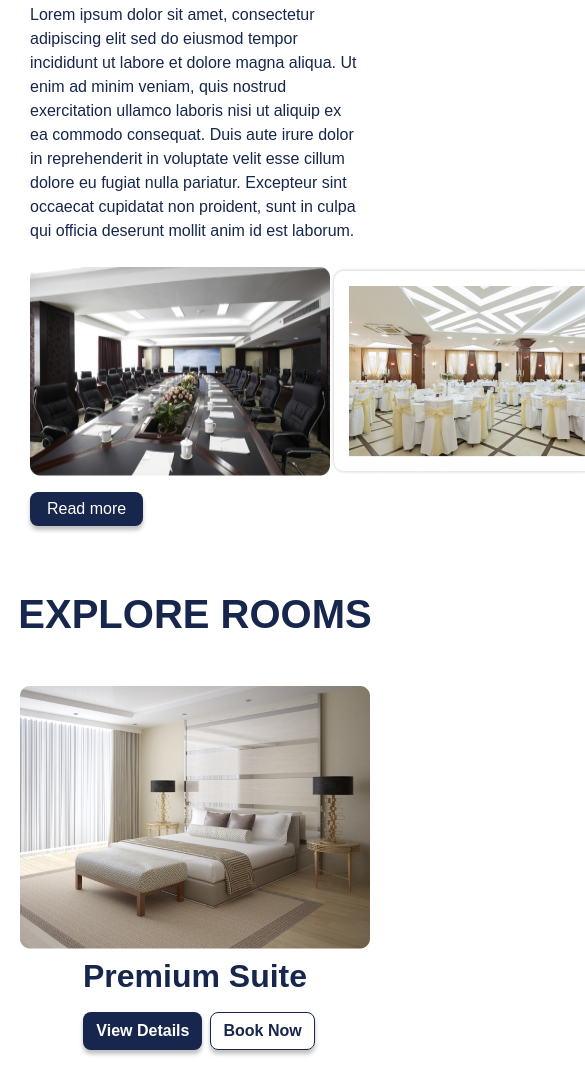
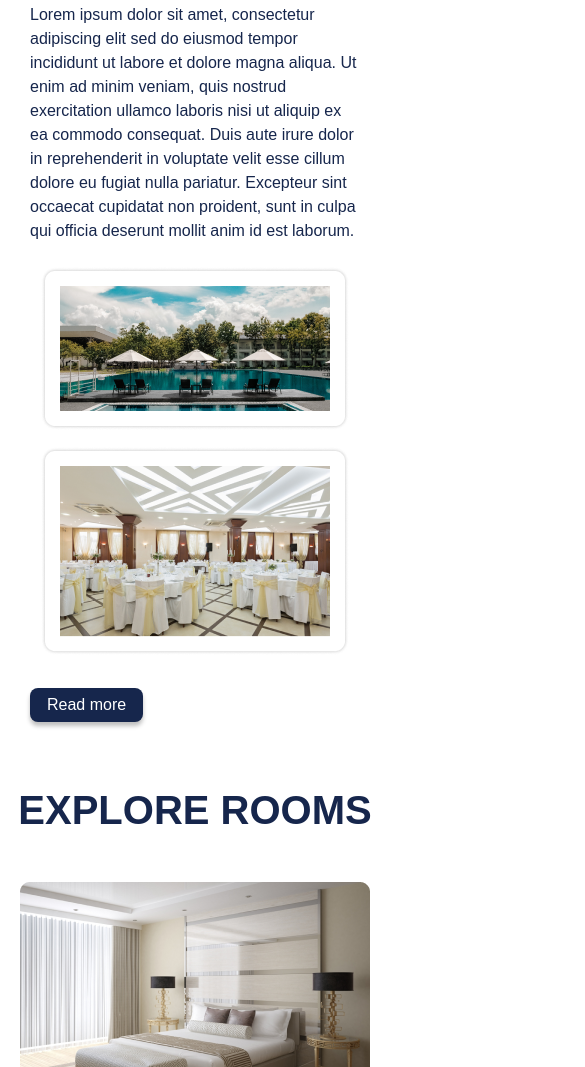
Before and after one commit to bony237/hotel_envato_avengers, a plain HTML site: page homepage.html in a window 390 px wide. Shown: the part 838-1905 px from the top of the page, 585 px wide, since content can reach past the window. Drawn offline with nearby package versions, Linux system fonts and the light colour scheme; a web font is replaced by a local one.

Commit message:
responsive homepage

```diff
--- a/homepage.html
+++ b/homepage.html
@@ -91,10 +91,11 @@
               nulla pariatur. Excepteur sint occaecat cupidatat non proident,
               sunt in culpa qui officia deserunt mollit anim id est laborum.
             </p>
-            <div class="d-flex flex-row d-block d-lg-none">
-              <img src="style/meeting_room.png" alt="meeting_room" />
-              <img src="style/reception_oom.png" alt="reception_oom" />
+            <div class="d-flex flex-row flex-wrap d-block d-lg-none align-items-center justify-content-around">
+
               <img src="style/swimming_pool.png" alt="swimming_pool" />
+              <img src="style/reception_oom.png" alt="reception_oom" class="my-3" />
+
             </div>
 
             <div class="my-3 btn py-1 px-3 formatBtn h4">
```
